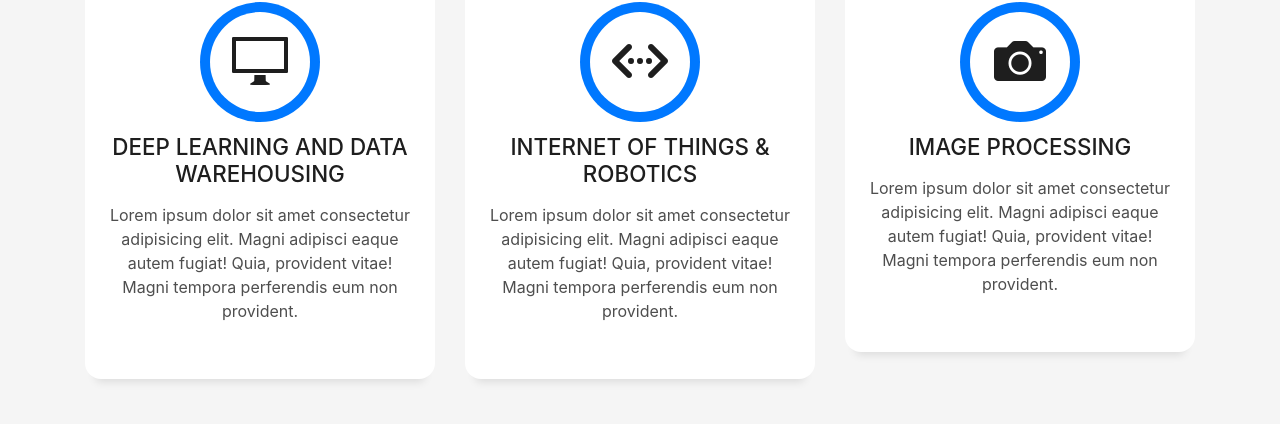
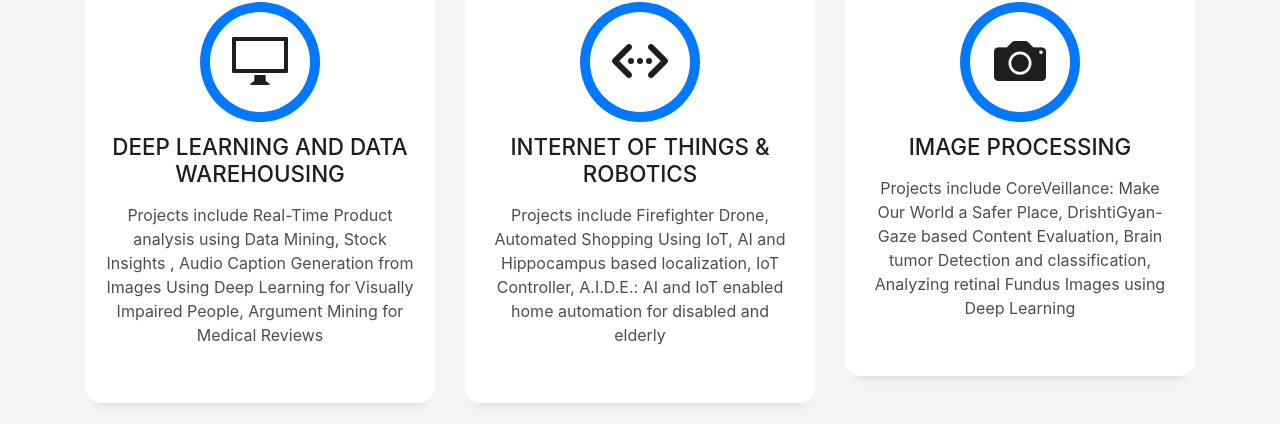
Before and after one commit to amit328/E_pradarshani, a plain HTML site: page DevFolio/index.html in a window 1280 px wide. Shown: the part 1767-2191 px from the top of the page. Drawn offline with Linux system fonts and the light colour scheme; files whose address does not match are found by name.

Commit message:
Projects info

```diff
--- a/DevFolio/index.html
+++ b/DevFolio/index.html
@@ -184,9 +184,9 @@
             <div class="service-content">
               <h2 class="s-title">Deep Learning and Data Warehousing</h2>
               <p class="s-description text-center">
-                Lorem ipsum dolor sit amet consectetur adipisicing elit. Magni adipisci eaque autem fugiat! Quia,
-                provident vitae! Magni
-                tempora perferendis eum non provident.
+                Projects include Real-Time Product analysis using Data Mining, Stock Insights ,
+                Audio Caption Generation from Images Using Deep Learning for Visually Impaired People,
+                Argument Mining for Medical Reviews
               </p>
             </div>
           </div>
@@ -199,9 +199,9 @@
             <div class="service-content">
               <h2 class="s-title">Internet Of Things & Robotics</h2>
               <p class="s-description text-center">
-                Lorem ipsum dolor sit amet consectetur adipisicing elit. Magni adipisci eaque autem fugiat! Quia,
-                provident vitae! Magni
-                tempora perferendis eum non provident.
+                Projects include Firefighter Drone, Automated Shopping Using IoT,
+                AI and Hippocampus based localization, IoT Controller,
+                A.I.D.E.: AI and IoT enabled home automation for disabled and elderly
               </p>
             </div>
           </div>
@@ -214,9 +214,9 @@
             <div class="service-content">
               <h2 class="s-title">Image Processing</h2>
               <p class="s-description text-center">
-                Lorem ipsum dolor sit amet consectetur adipisicing elit. Magni adipisci eaque autem fugiat! Quia,
-                provident vitae! Magni
-                tempora perferendis eum non provident.
+                Projects include CoreVeillance: Make Our World a Safer Place,
+                DrishtiGyan-Gaze based Content Evaluation, Brain tumor Detection and classification,
+                Analyzing retinal Fundus Images using Deep Learning
               </p>
             </div>
           </div>
```
